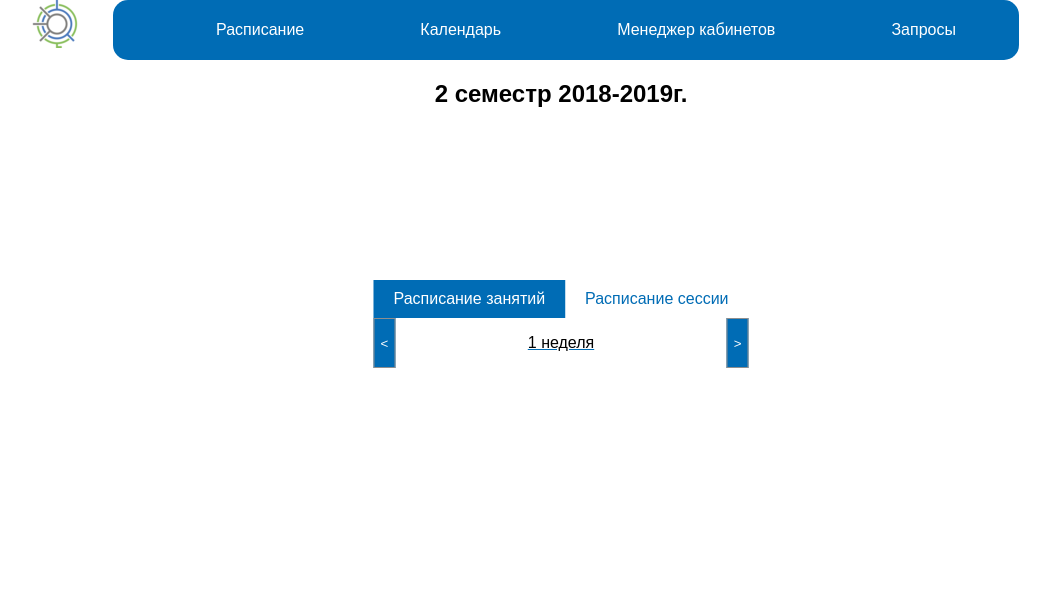
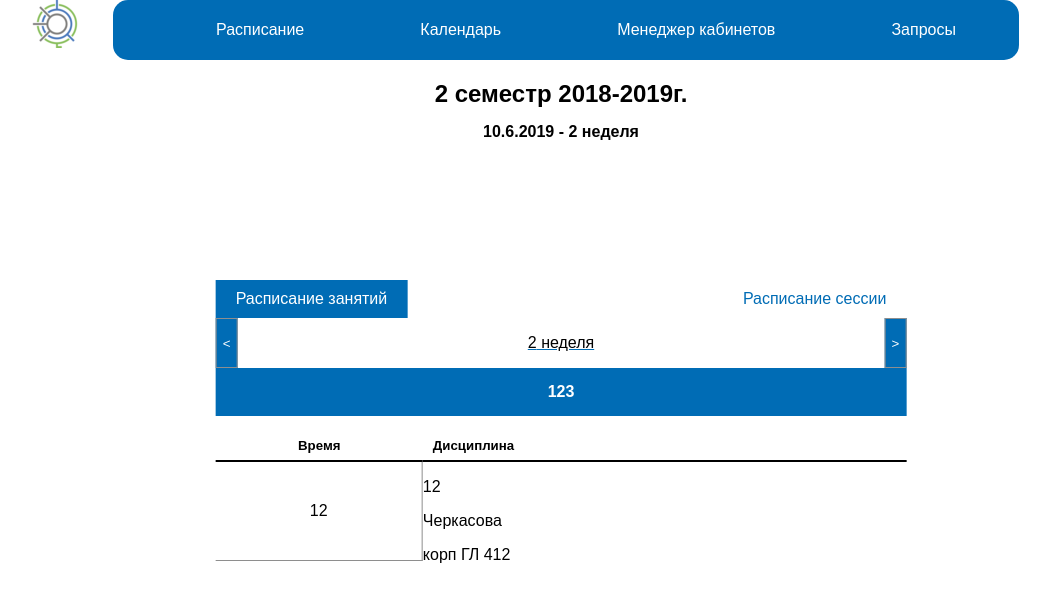
Before and after one commit to SLoading/FrontEnd, a React app: page /Timetable/group in a window 1280 px wide. Shown: the whole page, without its empty margins (79-1129 px from the left). Built offline with nearby package versions, Linux system fonts and the light colour scheme.

Commit message:
Last update 10.06.2019

```diff
--- a/src/app/SearchGroup.js
+++ b/src/app/SearchGroup.js
@@ -42,41 +42,30 @@
     document.getElementById('weekN').innerHTML = '1 неделя'
   return(document.getElementById('weekN').textContent)
 }
+//  {*/let time = []
+//   let dis = []
+//    let day = this.props.groupNumber.fweek.map((user) => {
+//     return <div>{user}</div>;
+// });*/}
+// GroupSchedule = () =>(
+//
+// )
 
-GroupSchedule = () =>{
-  let time = []
-   let dis = []
-    let day = this.fweek.map((user) => {
-     return <div>{user}</div>;
- });
-  return (
-  <div className="items">
-  <div className="head_table">
-    <h4 id="Name_day">12</h4>
-  </div>
-  <div className="body_table">
-    <div className="left_col">
-      <h5>Время</h5>
-      <div className="time">
-        <div>12</div>
-      </div>
-    </div>
-    <div className="right_col">
-      <h5>Дисциплина</h5>
-        <div>12</div>
-        <div className="Teacher">Черкасова</div>
-        <div className="Rooms">корп ГЛ 412</div>
-    </div>
-  </div>
-  </div>
-)}
-
-
+datNumber(){
+  let today = new Date(),
+    Dat = today.getDate() + '.' + (today.getMonth() + 1) + '.' + today.getFullYear();
+    this.dat = {
+      date: Dat
+    };
+    return this.dat.date
+}
 
   NumberWeek(){
-    let date = new Date()
+    var date = new Date();
+    date.setHours(0, 0, 0, 0);
+    date.setDate(date.getDate() + 3 - (date.getDay() + 6) % 7);
     let week1 = new Date(date.getFullYear(), 0 , 4)
-    return (1 + Math.round(((date.getTime() - week1.getTime()) / 86400000 -3 +(week1.getDay() + 6) % 7 ) / 7)) % 10
+    return (Math.round(((date.getTime() - week1.getTime()) / 86400000 -7 +(week1.getDay() + 6) % 7 ) / 7)) % 10
   }
   Manager = () =>(
    <div>
@@ -96,14 +85,17 @@
      <Link to="/Timetable">Вернуться</Link>
    </div>
   )
-
+TableSchedule(props) {
+  const wek = this.props.groupNumber.group
+  console.log(wek)
+}
  Tab = this.props.groupNumber ? (
     <div>
       <div className="Top">
         <div className="HGroup">
-          <h2>{this.props.groupNumber.group}</h2>
+          <h2 className="htop">{this.props.groupNumber.group}</h2>
           <h2>2 семестр 2018-2019г.</h2>
-          {/*<h3 id="date">{this.Dat.date} - {this.NumberWeek()-1} неделя</h3>*/}
+          <h4 id="date">{this.datNumber()} - {this.NumberWeek()} неделя</h4>
         </div>
         <div className="tabl">
           <div className="Timetable">
@@ -113,11 +105,31 @@
           <div className="week">
             <div className="arrow_week">
               <button onClick={(e) => this.weekClick(e)}>&lt;</button>
-              <p id="weekN">1 неделя</p>
+              <p id="weekN">{this.NumberWeek()} неделя</p>
               <button href='#' onClick={(e) => this.weekClick(e)}>&gt;</button>
             </div>
           </div>
           <div className="tablic">
+          {this.TableSchedule}
+          <div className="items">
+          <div className="head_table">
+            <h4 id="Name_day">123</h4>
+          </div>
+          <div className="body_table">
+            <div className="left_col">
+              <h5>Время</h5>
+              <div className="time">
+                <div>12</div>
+              </div>
+            </div>
+            <div className="right_col">
+              <h5>Дисциплина</h5>
+                <div><p>12</p></div>
+                <div className="Teacher"><p>Черкасова</p></div>
+                <div className="Rooms"><p>корп ГЛ 412</p></div>
+            </div>
+          </div>
+          </div>
           </div>
         </div>
       </div>
@@ -130,12 +142,6 @@
   )
 
   render() {
-    let today = new Date(),
-      date = today.getDate() + '.' + (today.getMonth() + 1) + '.' + today.getFullYear();
-      this.Dat = {
-        date: date
-      };
-      console.log(this.props.groupNumber)
     return(
   <Router>
     <div className="container">
@@ -160,6 +166,7 @@
       <Route exact path="/Manager" component={this.Manager}/>
       <Route exact path="/Request" component={this.Request}/>
       {this.Tab}
+
     </div>
   </Router>
     );
--- a/src/style/main.scss
+++ b/src/style/main.scss
@@ -108,6 +108,16 @@
 }
 .HGroup{
   position:relative;
+  .htop{
+    margin-top: 20px;
+  }
+  h2{
+    margin-top: 0px;
+    margin-bottom: 0px;
+  }
+  h4{
+    margin-top: 15px;
+  }
 }
 .tabl{
   display: flex;
```
Also changed, not shown: src/style/main.css, 1 other file.
